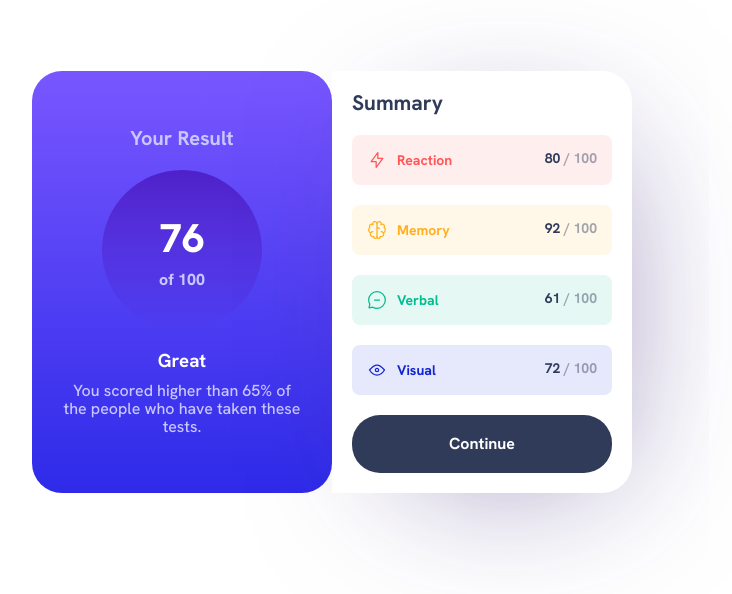
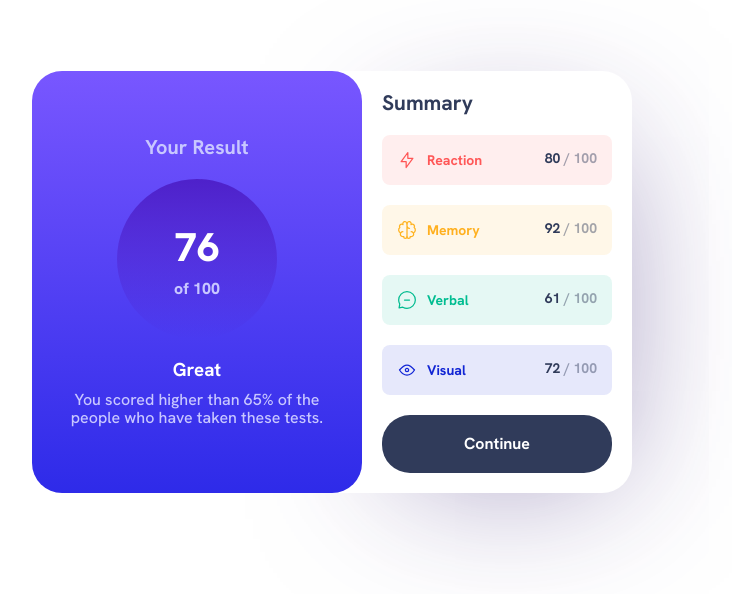
Before and after one commit to Zpect31/Frontend-Mentor-1, a plain HTML site: page index.html in a window 1280 px wide. Shown: the part 118-712 px from the top of the page, without its empty margins (308-1040 px from the left). Drawn offline with Linux system fonts and the light colour scheme.

Commit message:
Improving position

```diff
--- a/css/styles.css
+++ b/css/styles.css
@@ -101,11 +101,15 @@ body{
     border-bottom-right-radius: 3rem;
     padding: 3rem;
     color: var(--White);
+    position: relative;
+    margin-bottom: -5rem;
 }
 
 @media (min-width: 375px) {
     .contenido-principal {
         border-radius: 3rem;
+        margin: 0;
+        margin-right: -3rem;
     }
 }
 
@@ -158,7 +162,7 @@ body{
 
 .summary {
     background-color: var(--White);
-    padding: 2rem;
+    padding: 7rem 2rem 2rem 2rem;
     font-size: 1.4rem;
 }
 
@@ -166,6 +170,7 @@ body{
     .summary {
         border-top-right-radius: 3rem;
         border-bottom-right-radius: 3rem;
+        padding: 2rem 2rem 2rem 5rem;
         -webkit-box-shadow: 26px 26px 147px -49px rgba(54,32,117,0.55);
         -moz-box-shadow: 26px 26px 147px -49px rgba(54,32,117,0.55);
         box-shadow: 26px 26px 147px -49px rgba(54,32,117,0.55);
```
